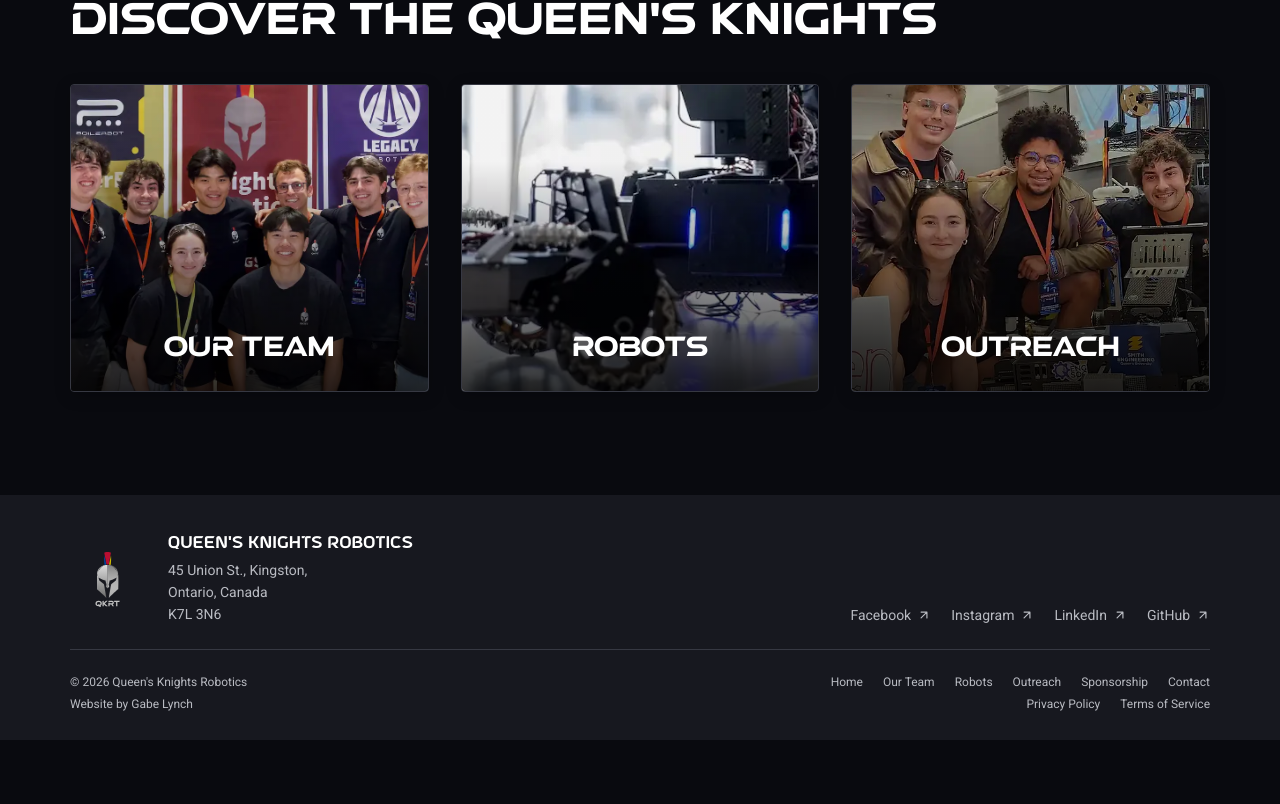
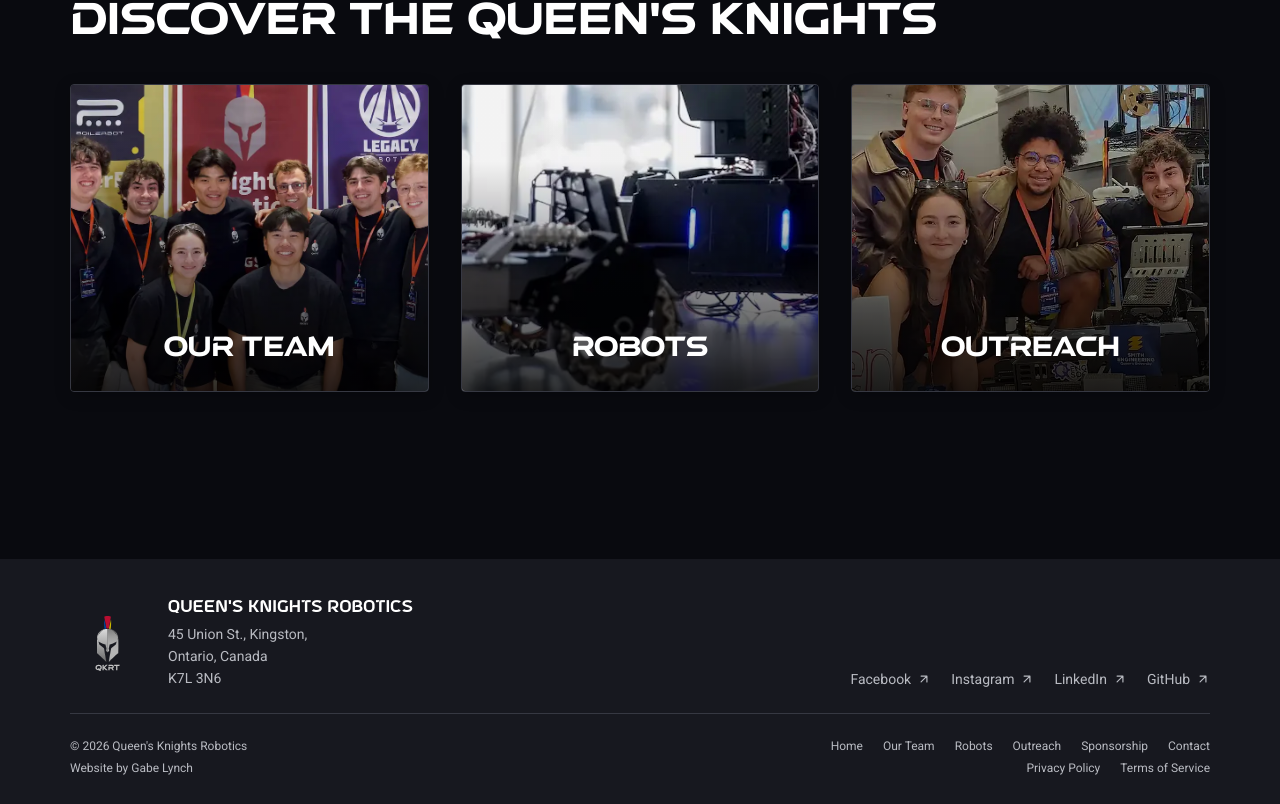
Before and after one commit to Gabe3L/qkrt.ca, a Next.js app: page / in a window 1280 px wide. Shown: the part 1627-2431 px from the top of the page. Before the commit the page ends 2367 px from the top, so only its background shows below. Built offline with nearby package versions, Linux system fonts and the light colour scheme.

Commit message:
Updated footer spacing

```diff
--- a/app/components/Footer.tsx
+++ b/app/components/Footer.tsx
@@ -17,7 +17,7 @@ export function Footer() {
   const socialLinkClass = `${footerLinkClass} inline-flex items-center gap-1.5`;
 
   return (
-    <footer className="bg-qk-surface pt-10 pb-7">
+    <footer className="mt-16 bg-qk-surface pt-10 pb-7 max-[560px]:mt-12">
       <div className={`${siteContainer} flex items-end justify-between gap-7.5 max-[820px]:items-start max-[560px]:flex-col`}>
         <div className="flex items-center gap-6 max-[560px]:gap-4">
           <Image className="h-18.5 w-18.5" src="/favicon.svg" alt="" width={100} height={100} />
```
